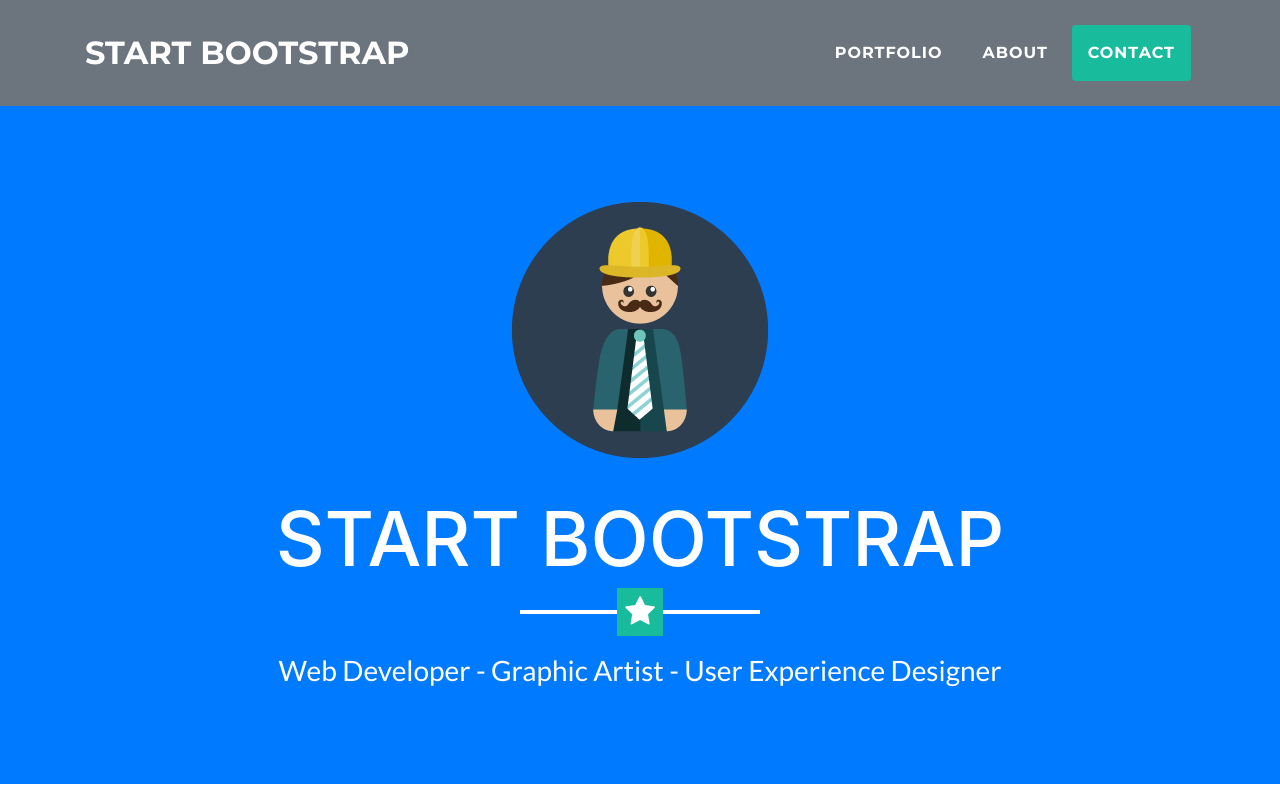
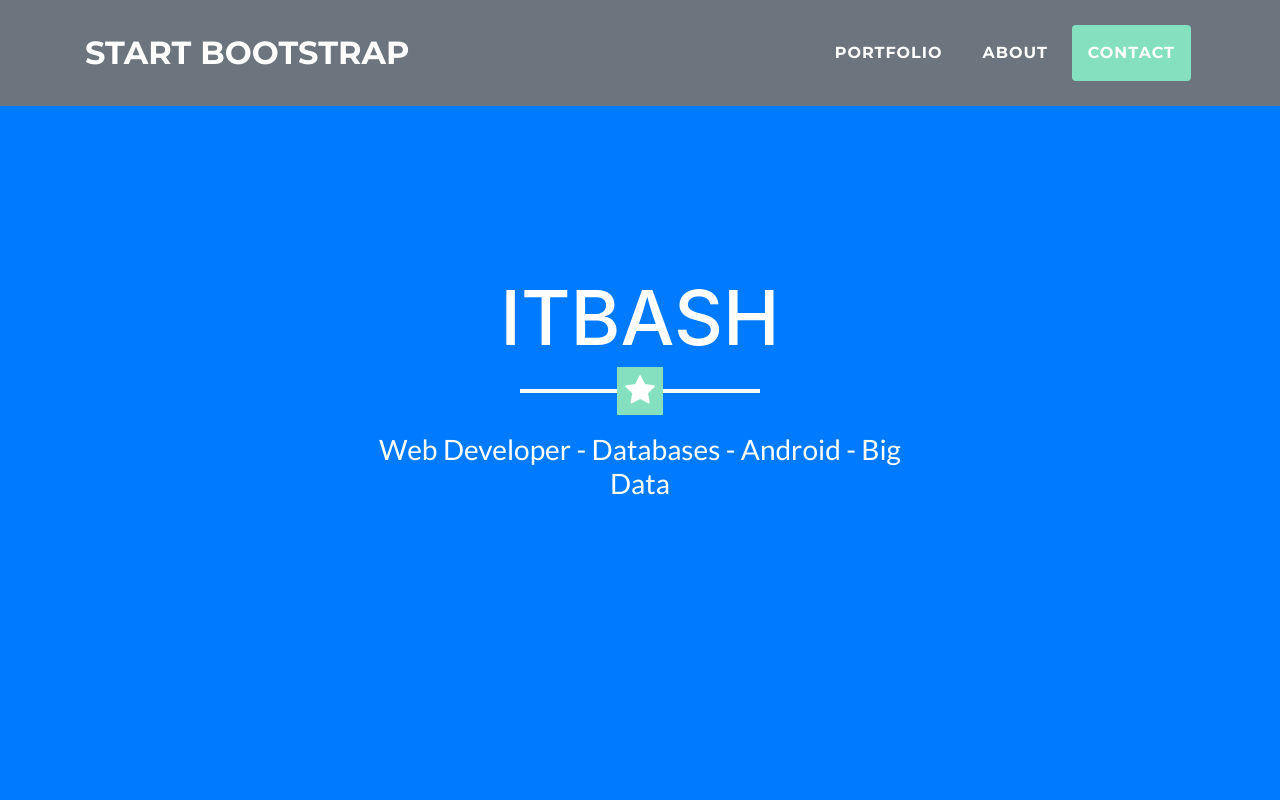
Before and after one commit to RajatRasal/ITBash-Website, a website with bundled scripts: page index.html in a window 1280 px wide. Shown: the top 800 px of the page. Built offline with nearby package versions, Linux system fonts and the light colour scheme.

Commit message:
Header fonts and colors

```diff
--- a/css/freelancer.css
+++ b/css/freelancer.css
@@ -40,7 +40,7 @@ hr.star-light {
 
 hr.star-light:after {
   color: #fff;
-  background-color: #18BC9C;
+  background-color: #84e0be;
 }
 
 hr.star-dark {
@@ -115,7 +115,7 @@ section h2 {
 }
 
 #mainNav .navbar-nav li.nav-item a.nav-link:hover {
-  color: #18BC9C;
+  color: #84e0be;
 }
 
 #mainNav .navbar-nav li.nav-item a.nav-link:active, #mainNav .navbar-nav li.nav-item a.nav-link:focus {
@@ -123,7 +123,7 @@ section h2 {
 }
 
 #mainNav .navbar-nav li.nav-item a.nav-link.active {
-  color: #18BC9C;
+  color: #84e0be;
 }
 
 #mainNav .navbar-toggler {
@@ -150,11 +150,11 @@ section h2 {
   }
   #mainNav .navbar-nav > li.nav-item > a.nav-link.active {
     color: #fff;
-    background: #18BC9C;
+    background: #84e0be;
   }
   #mainNav .navbar-nav > li.nav-item > a.nav-link.active:active, #mainNav .navbar-nav > li.nav-item > a.nav-link.active:focus, #mainNav .navbar-nav > li.nav-item > a.nav-link.active:hover {
     color: #fff;
-    background: #18BC9C;
+    background: #84e0be;
   }
   #mainNav.navbar-shrink {
     padding-top: 0.5rem;
@@ -166,13 +166,13 @@ section h2 {
 }
 
 header.masthead {
-  padding-top: calc(6rem + 72px);
+  padding-top: 2rem; /*calc(6rem); + 10px);*/
   padding-bottom: 6rem;
 }
 
 header.masthead h1 {
-  font-size: 3rem;
-  line-height: 3rem;
+  font-size: 4rem;
+  line-height: 4rem;
 }
 
 header.masthead h2 {
@@ -182,7 +182,7 @@ header.masthead h2 {
 
 @media (min-width: 992px) {
   header.masthead {
-    padding-top: calc(6rem + 106px);
+    padding-top: 3.5rem; /*calc(6rem); + 20px);*/
     padding-bottom: 6rem;
   }
   header.masthead h1 {
@@ -192,6 +192,20 @@ header.masthead h2 {
   header.masthead h2 {
     font-size: 1.75em;
   }
+}
+
+/* Centre the title inside the header */
+#parent {
+	position: relative;
+}
+
+#child {
+	position: absolute;
+	top: 50%;
+	left: 50%;
+	height: 30%;
+	width: 50%;
+	margin: -15% 0 0 -25%;
 }
 
 .portfolio {
@@ -313,7 +327,7 @@ header.masthead h2 {
 }
 
 .floating-label-form-group-with-focus label {
-  color: #18BC9C;
+  color: #84e0be;
 }
 
 form .row:first-child .floating-label-form-group {
@@ -332,7 +346,7 @@ form .row:first-child .floating-label-form-group {
 }
 
 a {
-  color: #18BC9C;
+  color: #84e0be;
 }
 
 a:focus, a:hover, a:active {
@@ -344,7 +358,7 @@ a:focus, a:hover, a:active {
 }
 
 .bg-primary {
-  background-color: #18BC9C !important;
+ background-color: #84e0be !important;
 }
 
 .bg-secondary {
@@ -352,7 +366,7 @@ a:focus, a:hover, a:active {
 }
 
 .text-primary {
-  color: #18BC9C !important;
+  color: #84e0be !important;
 }
 
 .text-secondary {
@@ -360,8 +374,8 @@ a:focus, a:hover, a:active {
 }
 
 .btn-primary {
-  background-color: #18BC9C;
-  border-color: #18BC9C;
+  background-color: #84e0be;
+  border-color: #84e0be;
 }
 
 .btn-primary:hover, .btn-primary:focus, .btn-primary:active {
--- a/index.html
+++ b/index.html
@@ -11,7 +11,8 @@
     <title>Freelancer - Start Bootstrap Theme</title>
 
     <!-- Bootstrap core CSS -->
-    <link href="vendor/bootstrap/css/bootstrap.min.css" rel="stylesheet">
+    <!--link href="vendor/bootstrap/css/bootstrap.min.css" rel="stylesheet"-->
+    <link href="vendor/bootstrap/css/bootstrap.css" rel="stylesheet">
 
     <!-- Custom fonts for this template -->
     <link href="vendor/font-awesome/css/font-awesome.min.css" rel="stylesheet" type="text/css">
@@ -22,7 +23,8 @@
     <link href="vendor/magnific-popup/magnific-popup.css" rel="stylesheet" type="text/css">
 
     <!-- Custom styles for this template -->
-    <link href="css/freelancer.min.css" rel="stylesheet">
+    <!--link href="css/freelancer.min.css" rel="stylesheet"-->
+    <link href="css/freelancer.css" rel="stylesheet">
 
   </head>
 
@@ -54,11 +56,13 @@
 
     <!-- Header -->
     <header class="masthead bg-primary text-white text-center">
-      <div class="container">
-        <img class="img-fluid mb-5 d-block mx-auto" src="img/profile.png" alt="">
-        <h1 class="text-uppercase mb-0">Start Bootstrap</h1>
-        <hr class="star-light">
-        <h2 class="font-weight-light mb-0">Web Developer - Graphic Artist - User Experience Designer</h2>
+      <div class="container" id="parent" style="height:100vh">
+        <!--img class="img-fluid mb-5 d-block mx-auto" src="img/profile.png" alt=""-->
+				<div id="child">
+	        <h1 class="text-uppercase mb-0">ITBash</h1>
+	        <hr class="star-light">
+	        <h2 class="font-weight-light mb-0">Web Developer - Databases - Android - Big Data</h2>
+				</div>
       </div>
     </header>
 
```
Also changed, not shown: 2 other files.
